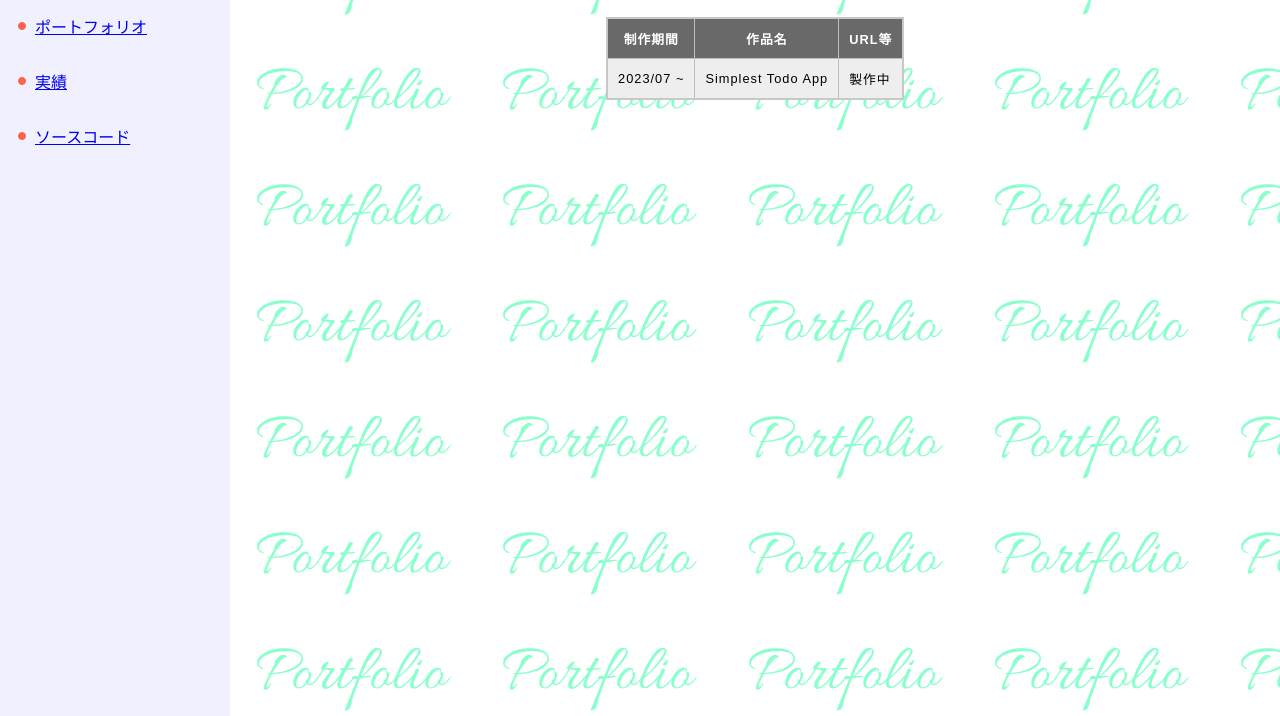
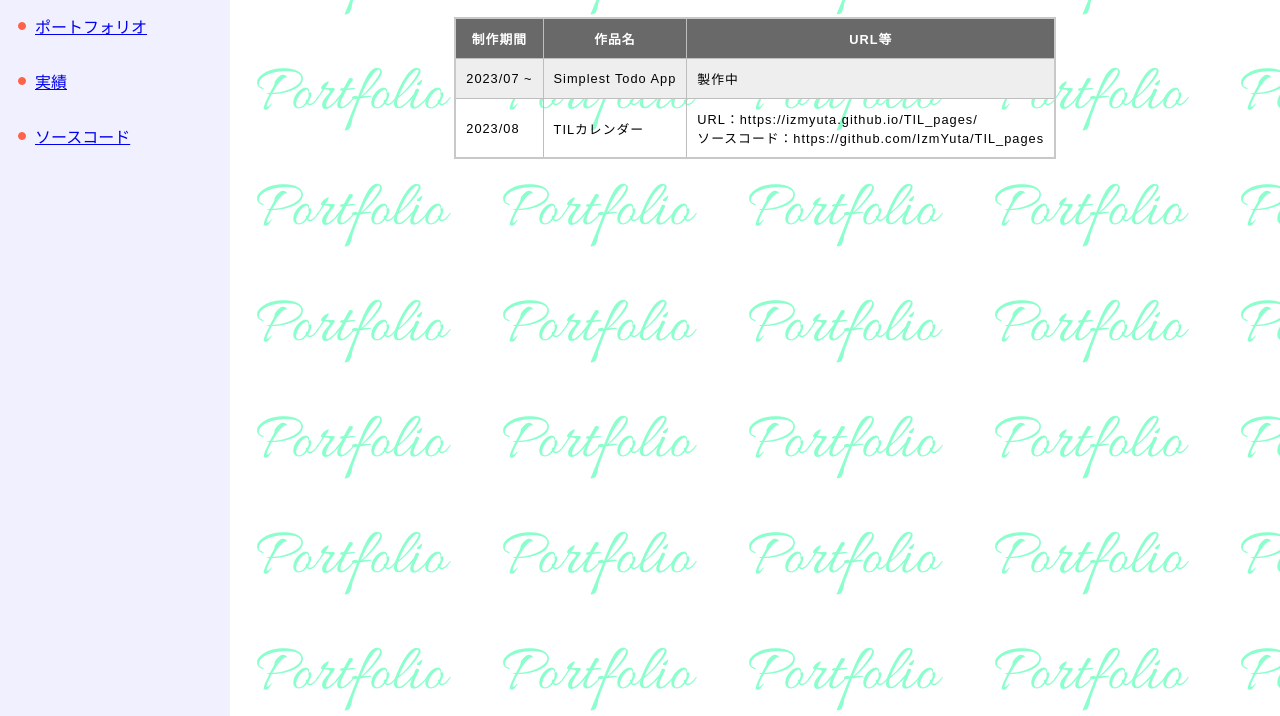
Before and after one commit to IzmYuta/HomePage, a plain HTML site: page static-files/portfolio.html in a window 1280 px wide. Shown: the part 84-800 px from the top of the page. Drawn offline with Linux system fonts and the light colour scheme.

Commit message:
Add portfolio

```diff
--- a/static-files/portfolio.html
+++ b/static-files/portfolio.html
@@ -30,6 +30,13 @@
                 <td>Simplest Todo App</td>
                 <td>製作中</td>
             </tr>
+            <tr>
+                <td>2023/08</td>
+                <td>TILカレンダー</td>
+                <td>URL：https://izmyuta.github.io/TIL_pages/<br>
+                    ソースコード：https://github.com/IzmYuta/TIL_pages
+                </td>
+            </tr>
         </table>
     </div>
 </body>
```
